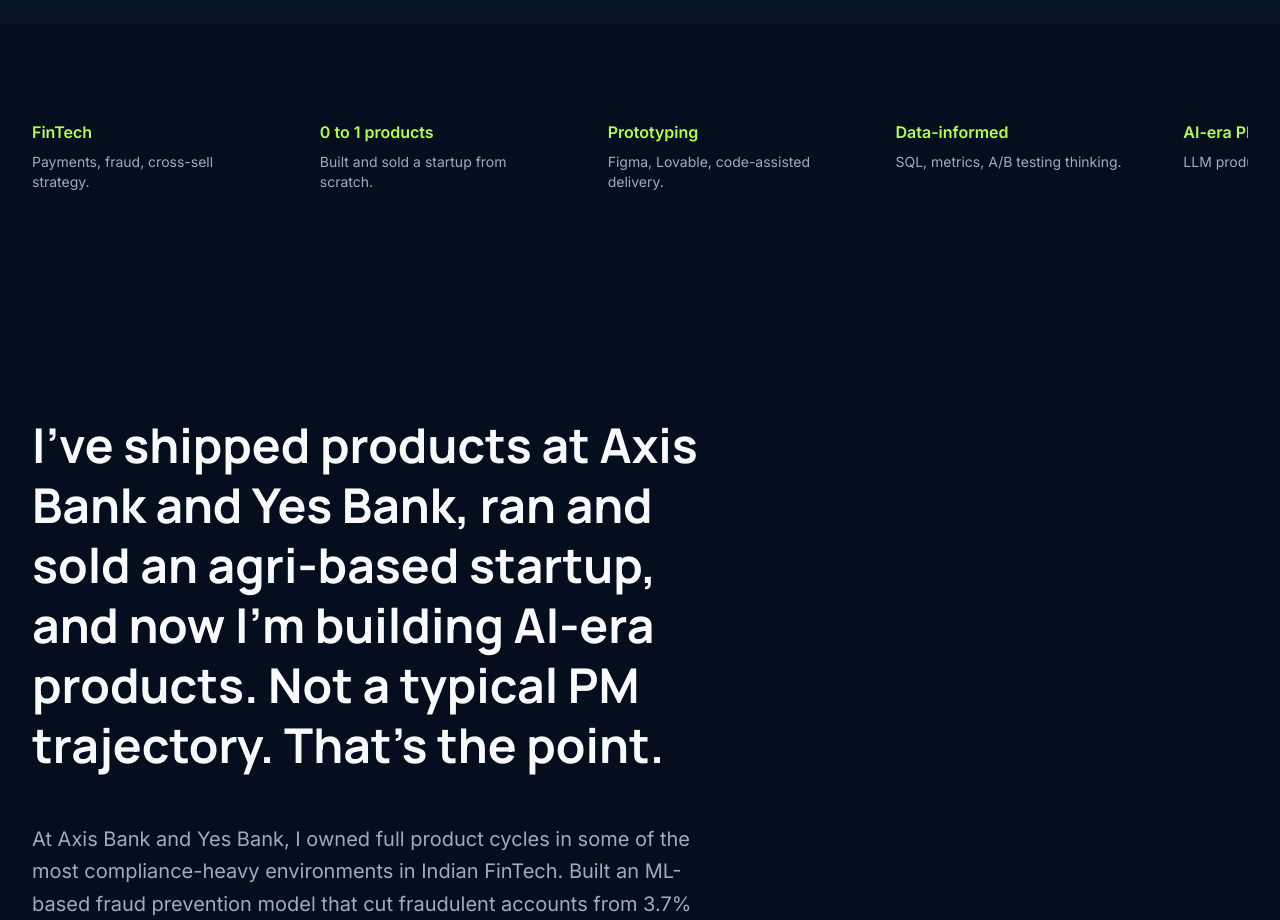
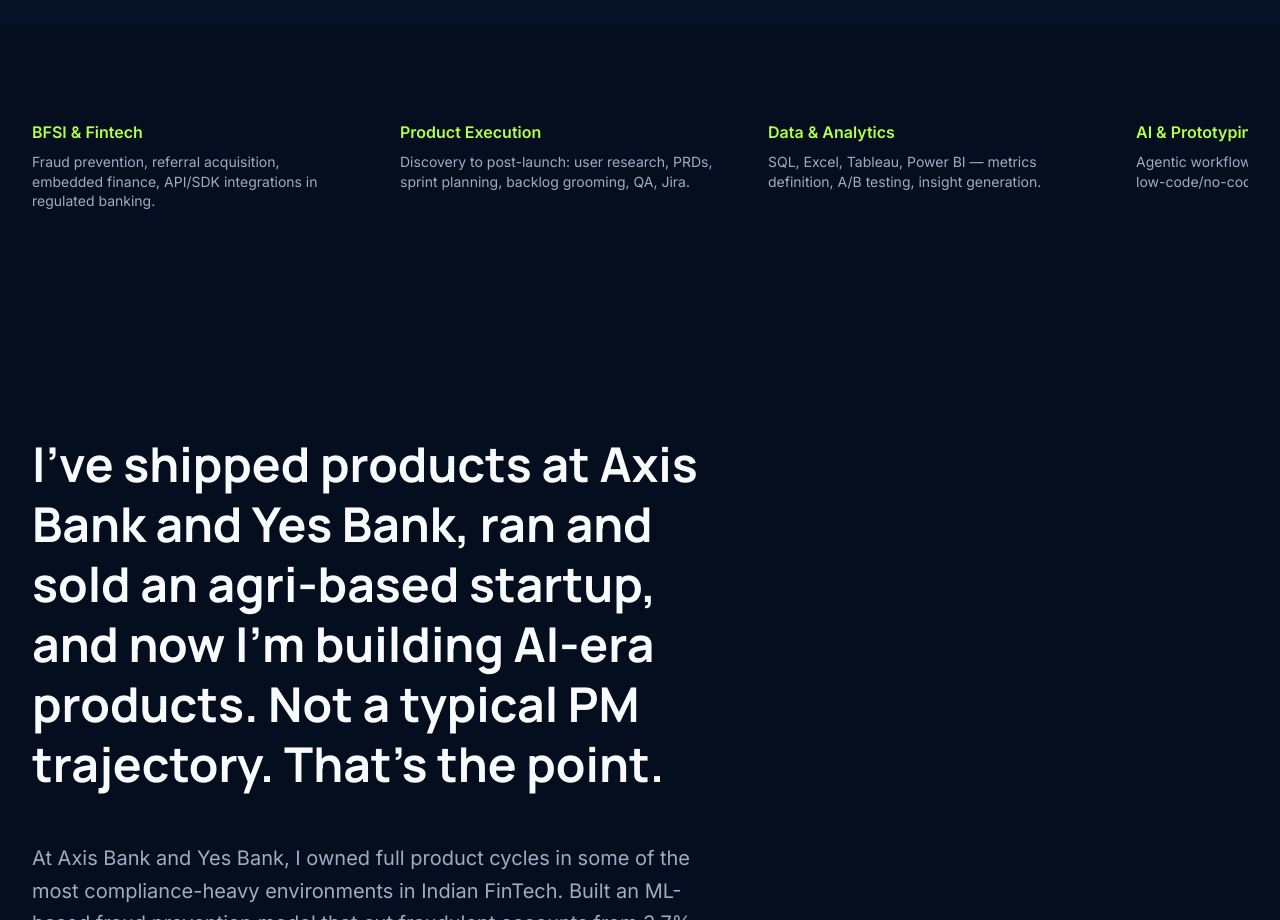
Before and after one commit to piyushfunde5/piyushfunde-portfolio, a Next.js app: page / in a window 1280 px wide. Shown: the part 1760-2680 px from the top of the page. Built offline with nearby package versions, Linux system fonts and the light colour scheme.

Commit message:
Update skills signals from resume

```diff
--- a/src/components/Skills.js
+++ b/src/components/Skills.js
@@ -1,23 +1,23 @@
 const signals = [
   {
-    title: "FinTech",
-    description: "Payments, fraud, cross-sell strategy.",
+    title: "BFSI & Fintech",
+    description: "Fraud prevention, referral acquisition, embedded finance, API/SDK integrations in regulated banking.",
   },
   {
-    title: "0 to 1 products",
-    description: "Built and sold a startup from scratch.",
+    title: "Product Execution",
+    description: "Discovery to post-launch: user research, PRDs, sprint planning, backlog grooming, QA, Jira.",
   },
   {
-    title: "Prototyping",
-    description: "Figma, Lovable, code-assisted delivery.",
+    title: "Data & Analytics",
+    description: "SQL, Excel, Tableau, Power BI — metrics definition, A/B testing, insight generation.",
   },
   {
-    title: "Data-informed",
-    description: "SQL, metrics, A/B testing thinking.",
+    title: "AI & Prototyping",
+    description: "Agentic workflows, prompt engineering, Figma, low-code/no-code (Softr, Airtable, Make.com).",
   },
   {
-    title: "AI-era PM",
-    description: "LLM products, agentic workflows.",
+    title: "0 to 1 Builder",
+    description: "Bootstrapped and sold a venture. Built and shipped 3 products end-to-end with code assistance.",
   },
 ];
 
```
